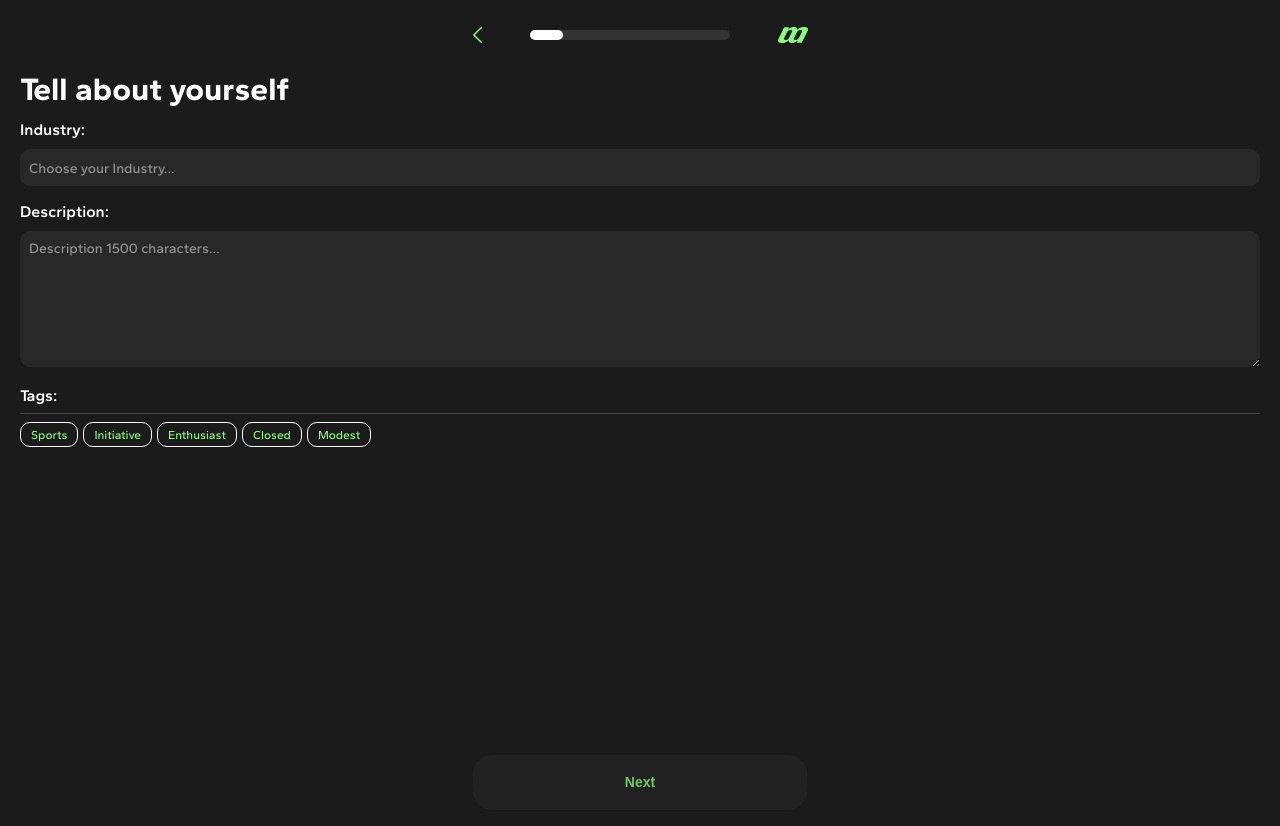
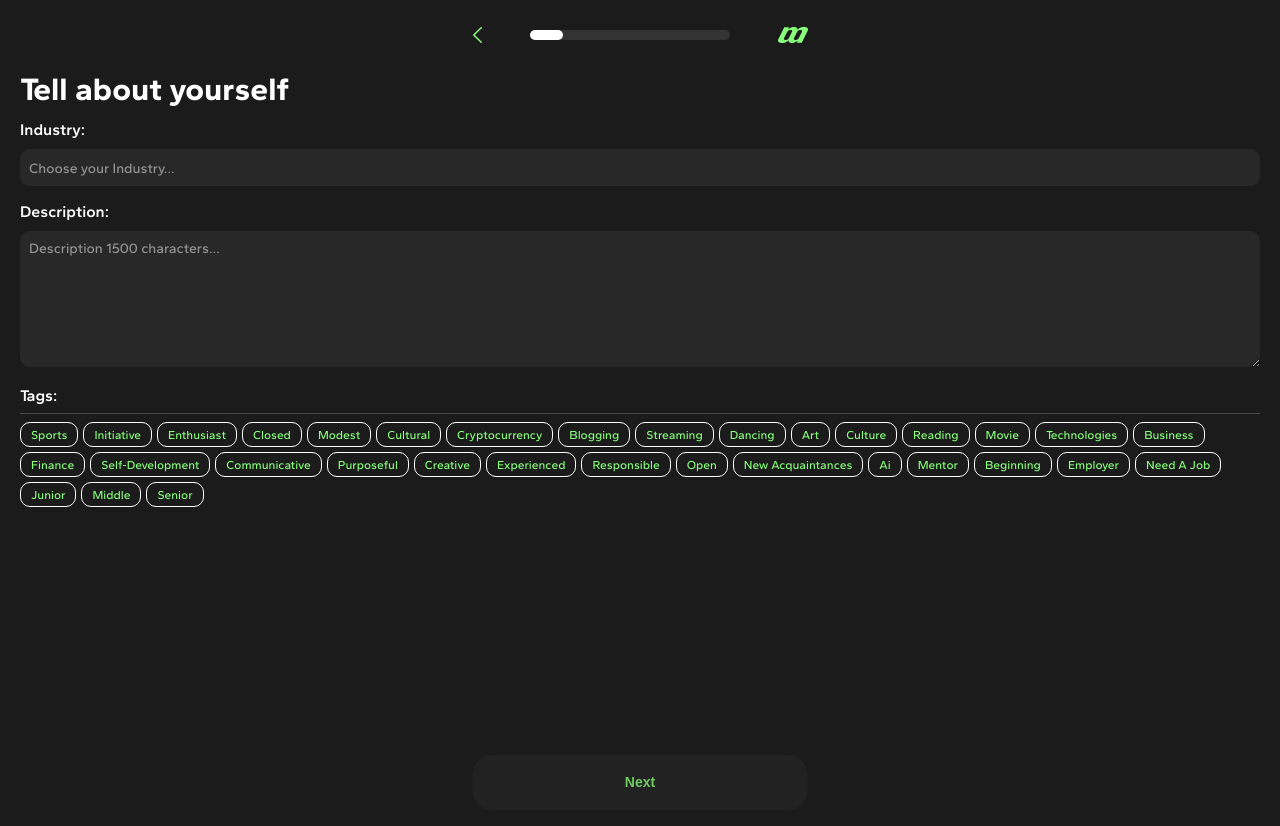
Before and after one commit to I-Club-CO/Frontend, a React (Create React App) app in the folder mind-match-project/: page /registration-tell-about-yourself in a window 1280 px wide. Shown: the top 826 px of the page. Built offline with nearby package versions, Linux system fonts and the light colour scheme.

Commit message:
process tall-about-yourself

```diff
--- /dev/null
+++ b/mind-match-project/src/components/entry/registration/TellAboutYourself/Tag/Tag.jsx
@@ -0,0 +1,12 @@
+import React from "react";
+import styles from "./Tag.module.css";
+
+function Tag(props) {
+    return (
+        <div className={styles.tag}>
+            <p className={styles.tag_text}>{props.tag}</p>
+        </div>
+    );
+}
+
+export default Tag;
--- /dev/null
+++ b/mind-match-project/src/components/entry/registration/TellAboutYourself/Tag/Tag.module.css
@@ -0,0 +1,15 @@
+.tag {
+    border-radius: 10px;
+    border: 1px solid white;
+    padding-left: 10px;
+    padding-right: 10px;
+    padding-top: 4.5px;
+    padding-bottom: 4.5px;
+    width: auto;
+}
+.tag_text {
+    font-size: 12px;
+    font-weight: 500;
+    line-height: 14px;
+    color: #87FF7B
+}
--- /dev/null
+++ b/mind-match-project/src/components/entry/registration/TellAboutYourself/Tags.js
@@ -0,0 +1,10 @@
+const tags = [
+    "Sports", "Initiative", "Enthusiast", "Closed", "Modest",
+    "Cultural", "Cryptocurrency", "Blogging", "Streaming",
+    "Dancing", "Art", "Culture", "Reading", "Movie",
+    "Technologies", "Business", "Finance", "Self-Development",
+    "Communicative", "Purposeful", "Creative", "Experienced",
+    "Responsible", "Open", "New Acquaintances", "Ai", "Mentor",
+    "Beginning", "Employer", "Need A Job", "Junior", "Middle", "Senior"
+]
+export default tags
--- a/mind-match-project/src/components/entry/registration/TellAboutYourself/TellAboutYourself.jsx
+++ b/mind-match-project/src/components/entry/registration/TellAboutYourself/TellAboutYourself.jsx
@@ -6,16 +6,11 @@ import styles from "./TellAboutYourself.module.css";
 import Header from "../../entryCommonComponents/Header/Header";
 import { useForm } from "react-hook-form";
 import Button from "../../entryCommonComponents/Button/Button";
+import tags from "./Tags";
+import Tag from "./Tag/Tag";
+import { setTags } from "../../../store/tagsSlice";
 
 export default function TellAboutYourself() {
-    // const [activity, changeActivity] = useData(
-    //         (state) => state.registrationData.activity,
-    //         setActivity
-    //     ),
-    //     [info, changeInfo] = useData(
-    //         (state) => state.registrationData.info,
-    //         setInfo
-    //     );
 
     const dispatch = useDispatch(),
         navigate = useNavigate();
@@ -31,6 +26,7 @@ export default function TellAboutYourself() {
         onSubmit = (data) => {
             dispatch(setActivity(data.activity));
             dispatch(setInfo(data.info));
+            dispatch(setTags(data.tags))
             reset();
 
             navigate("/registration-location");
@@ -45,7 +41,6 @@ export default function TellAboutYourself() {
                 >
                     <p className={styles.text}>Industry:</p>
                     <input
-                        // list="industries"
                         className={styles.input}
                         {...register("activity", {
                             required: "Industry is required.",
@@ -64,11 +59,6 @@ export default function TellAboutYourself() {
                             ""
                         )}
                     </p>
-                    {/* <datalist id="industries" style={{backgroundColor: "black"}}>
-                        <option value="Developer"></option>
-                        <option value="Designer"></option>
-                        <option value="Analyst"></option>
-                    </datalist> */}
                 </div>
                 <div className={styles.wrap_input}>
                     <p className={styles.text}>Description:</p>
@@ -88,21 +78,9 @@ export default function TellAboutYourself() {
                 <p className={styles.text}>Tags:</p>
                 <hr className={styles.line} />
                 <div className={styles.tags}>
-                    <div className={styles.tag}>
-                        <p className={styles.tag_text}>Sports</p>
-                    </div>
-                    <div className={styles.tag}>
-                        <p className={styles.tag_text}>Initiative</p>
-                    </div>
-                    <div className={styles.tag}>
-                        <p className={styles.tag_text}>Enthusiast</p>
-                    </div>
-                    <div className={styles.tag}>
-                        <p className={styles.tag_text}>Closed</p>
-                    </div>
-                    <div className={styles.tag}>
-                        <p className={styles.tag_text}>Modest</p>
-                    </div>
+                    {tags.map((tag) => (
+                        <Tag tag={tag} />
+                    ))}
                 </div>
             </div>
             <Button type="submit" text="Next" disabled={!isValid} />
--- a/mind-match-project/src/components/entry/registration/TellAboutYourself/TellAboutYourself.module.css
+++ b/mind-match-project/src/components/entry/registration/TellAboutYourself/TellAboutYourself.module.css
@@ -70,18 +70,3 @@
     gap: 5px;
     max-width: max-content;
 }
-.tag {
-    border-radius: 10px;
-    border: 1px solid white;
-    padding-left: 10px;
-    padding-right: 10px;
-    padding-top: 4.5px;
-    padding-bottom: 4.5px;
-    width: auto;
-}
-.tag_text {
-    font-size: 12px;
-    font-weight: 500;
-    line-height: 14px;
-    color: #87FF7B
-}
--- /dev/null
+++ b/mind-match-project/src/components/store/tagsSlice.js
@@ -0,0 +1,22 @@
+import { createSlice } from "@reduxjs/toolkit";
+
+const initialState = [];
+
+const tagsDataSlice = createSlice({
+    name: "tagsData",
+    initialState,
+    reducers: {
+        setTags(state, action) {
+            state.push(action.payload);
+        },
+        toggleTag(state, action) {
+            const index = state.indexOf(action.payload);
+            if (index > -1) {
+                state.splice(index, 1);
+            }
+        },
+        resetTagsData: () => initialState,
+    },
+});
+export default tagsDataSlice.reducer;
+export const { setTags, removeTag, resetTagsData } = tagsDataSlice.actions;
```
Also changed, not shown: mind-match-project/src/components/store/registrationDataSlice.js (+4 -4 lines).
